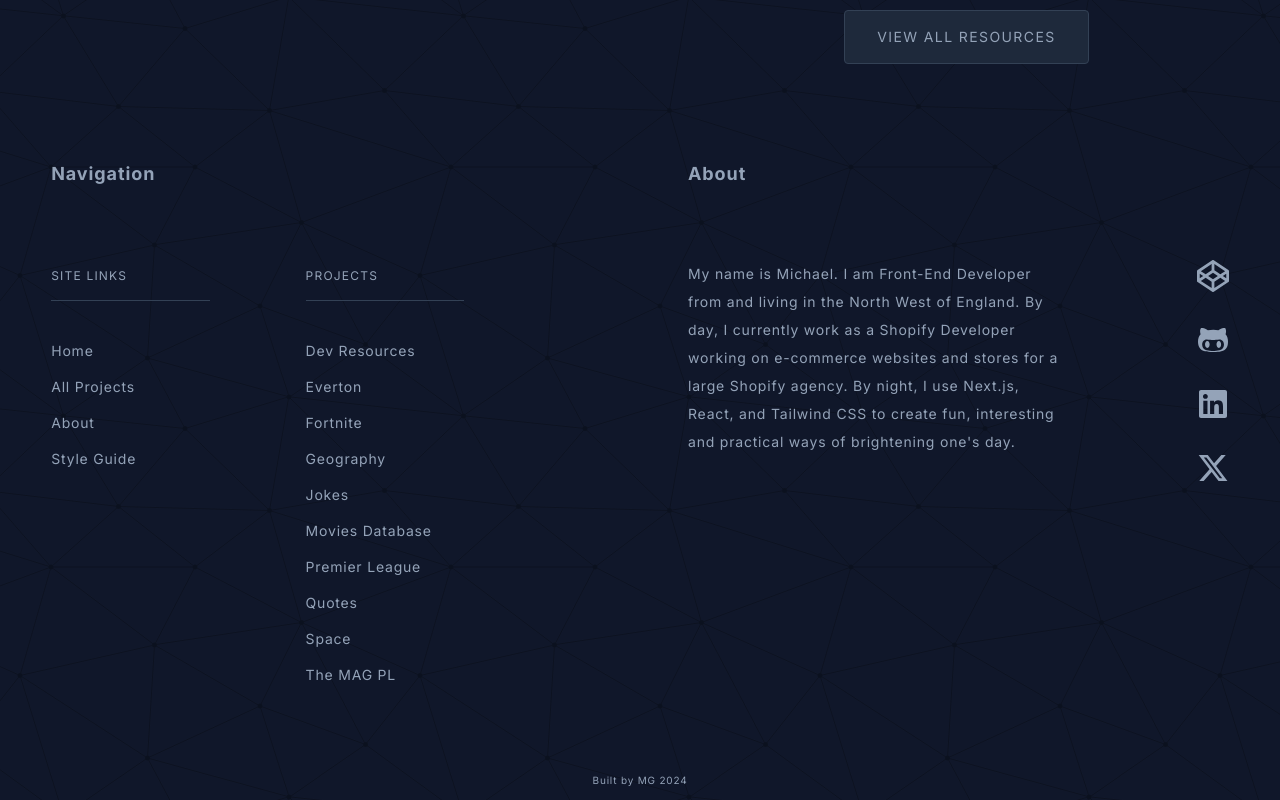
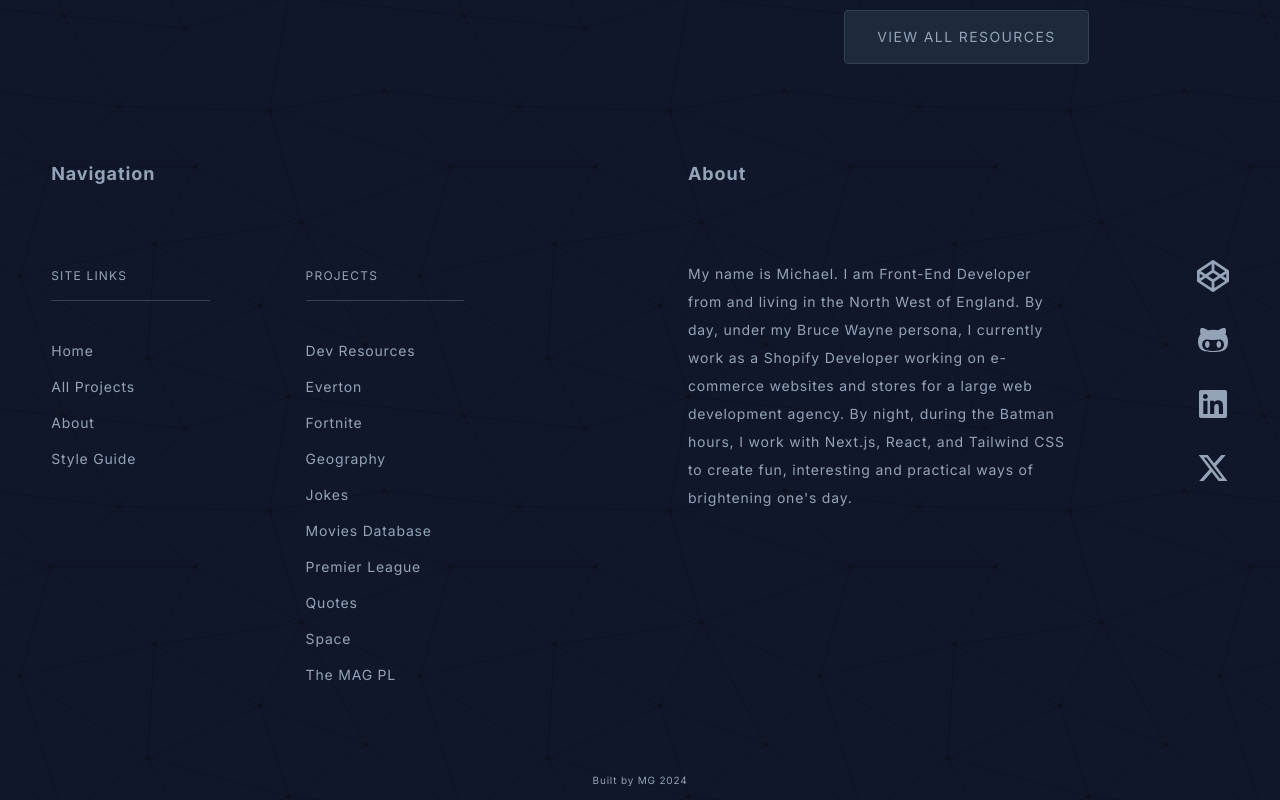
Before and after one commit to michaelgainford/michaelgainford.github.io, a Next.js app: page / in a window 1280 px wide. Shown: the part 824-1624 px from the top of the page. Built offline with nearby package versions, Linux system fonts and the light colour scheme; what tailwindcss-motion would draw is missing.

Commit message:
Updated Footer About text.

```diff
--- a/components/footer/Footer_About.jsx
+++ b/components/footer/Footer_About.jsx
@@ -1,7 +1,12 @@
 import Link from "next/link";
 import DataForSocials from "@/data/Data_For_Socials";
 import FooterSectionHeader from "./Footer_Section_Header";
-const footerAboutText = "My name is Michael. I am Front-End Developer from and living in the North West of England. By day, I currently work as a Shopify Developer working on e-commerce websites and stores for a large Shopify agency. By night, I use <a href="/">Next.js</a>, React, and Tailwind CSS to create fun, interesting and practical ways of brightening one's day.";
+
+// URLs
+const urlForShopify = `https://www.shopify.com/`;
+const urlForNextJS = `https://nextjs.org`;
+const urlForReactJS = `https://react.dev`;
+const urlForTailwindCSS = `https://tailwindcss.com`;
 
 export default function COMPONENT_FOOTER_ABOUT() {
   return (
@@ -9,7 +14,7 @@ export default function COMPONENT_FOOTER_ABOUT() {
 		<FooterSectionHeader text={`About`} />
 		<div className={`flex flex-col gap-4 mb-8 sm:gap-8 sm:flex-row md:gap-12 lg:pb-8 lg:gap-16`}>
 			<p className={`text-xs text-center leading-loose sm:pr-8 sm:text-left md:text-xs/relaxed lg:text-xs/loose xl:text-sm/loose lg:pr-16 [&>a:hover]:underline`}>
-				My name is Michael. I am Front-End Developer from and living in the North West of England. By day, I currently work as a Shopify Developer working on e-commerce websites and stores for a large Shopify agency. By night, I use <a title="NextJS" href="https://nextjs.org">Next.js</a>, <a title="React JS" href="https://react.dev">React</a>, and <a title="Tailwind CSS" href="https://tailwindcss.com">Tailwind CSS</a> to create fun, interesting and practical ways of brightening one&apos;s day.
+				My name is Michael. I am Front-End Developer from and living in the North West of England. By day, under my Bruce Wayne persona, I currently work as a <a href={urlForShopify}>Shopify</a> Developer working on e-commerce websites and stores for a large web development agency. By night, during the Batman hours, I work with <a title="NextJS" href={urlForNextJS}>Next.js</a>, <a title="React JS" href={urlForReactJS}>React</a>, and <a title="Tailwind CSS" href={urlForTailwindCSS}>Tailwind CSS</a> to create fun, interesting and practical ways of brightening one&apos;s day.
 			</p>
 			<div className={`max-lg:mt-2`}>
 				<ul className={`flex justify-center gap-8 sm:justify-end lg:flex-col`}>
```
